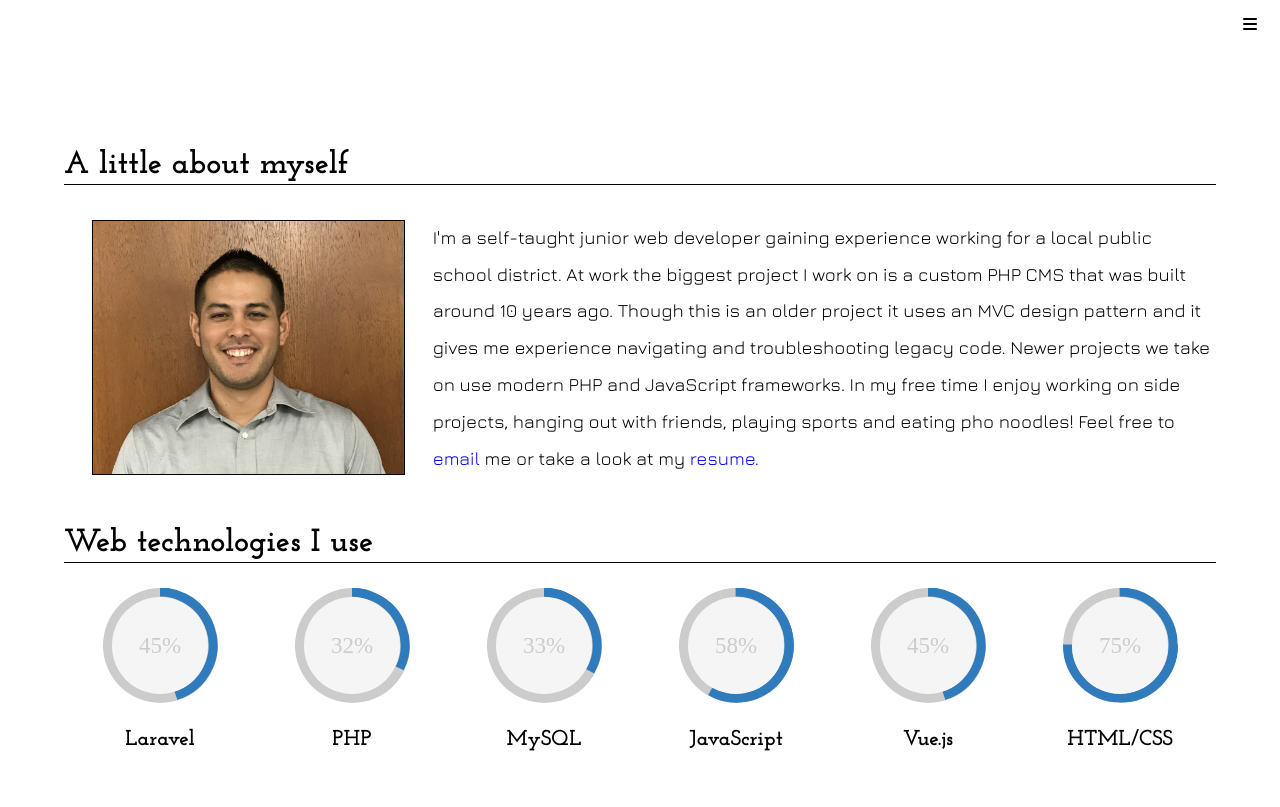
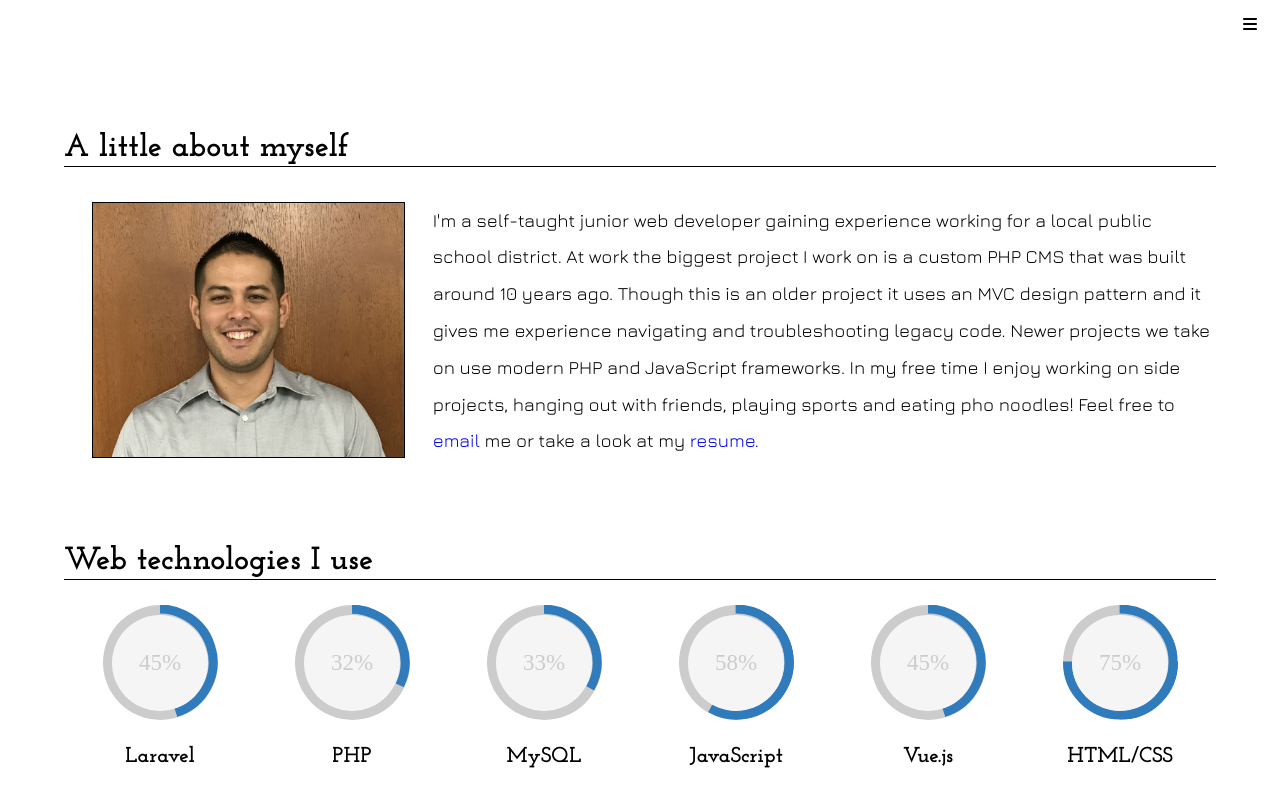
Before and after one commit to amfische/amfische.github.io, a Jekyll site: the page built from about.html, in a window 1280 px wide. Shown: the top 807 px of the page. Built offline with Jekyll 4.4.1, drawn with Linux system fonts in a browser that asks for light colours; nearby versions of some CDN libraries; some web fonts are replaced.

Commit message:
style changes to about page

```diff
--- a/assets/css/style.scss
+++ b/assets/css/style.scss
@@ -26,14 +26,13 @@ button.toggle-nav {
 	/* 55px is about size of hamburger-menu box*/
 	display: flex;
 	align-items: center;
-	height: 100vh;
-	width: 100vw;
+	min-height: 100vh;
 	transition: margin-left .5s;
 }
 
 .container {
 	width: 90%;
-	margin: 0 auto;
+	margin: auto;
 }
 
 .clearfix:after {
@@ -182,6 +181,10 @@ footer {
 
 #about {
 
+	&.container {
+		margin: 100px auto;
+	}
+
 	.c100 {
 		float: none;
 		margin: 25px auto;
@@ -198,7 +201,7 @@ footer {
 	}
 
 	.col-about {
-		margin-bottom: 15px;
+		margin-bottom: 50px;
 
 		.flex-container {
 			margin: 15px auto;
@@ -244,6 +247,9 @@ footer {
 	}
 
 	@media (min-width: 992px) {
+		&.container {
+			margin: 0 auto;
+		}
 		.col-skills .skill-item {
 			width: 25%;
 		}
@@ -251,11 +257,22 @@ footer {
 	}
 
 	@media (min-width: 1200px) {
+		&.container {
+			display: flex;
+			flex-direction: column;
+			justify-content: space-around;
+			min-height: 75vh;
+		}
 		.flex-container {
 			display: flex;
 			justify-content: space-between;
 			align-items: center;
 		}
+
+		.col-about {
+			margin-bottom: 15px;
+		}
+
 		.col-about img {
 			max-width: 27%;
 		}
@@ -270,7 +287,7 @@ footer {
 
 	}
 
-	@media (min-width: 1900px) {
+	@media (min-width: 1850px) {
 		.col-about .flex-container {
 			margin: 50px auto;
 		}
```
